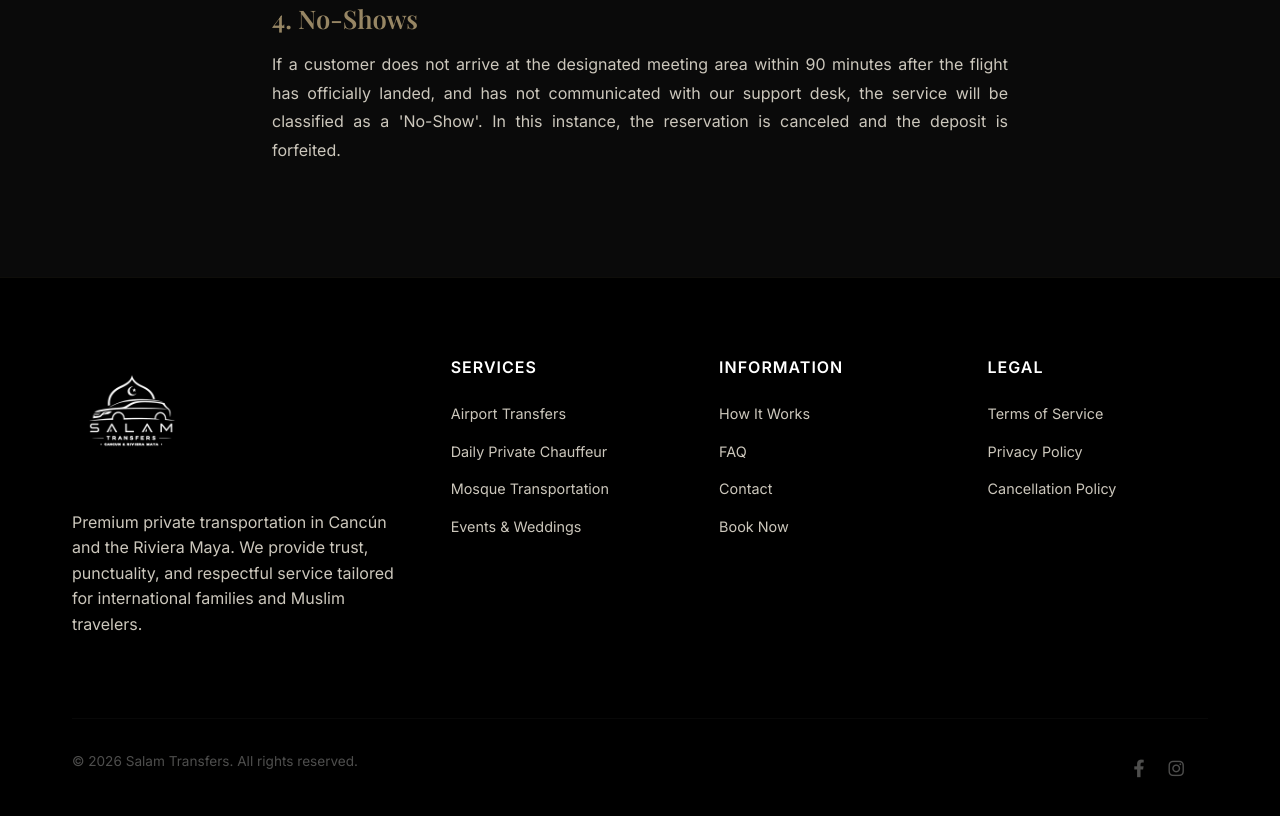
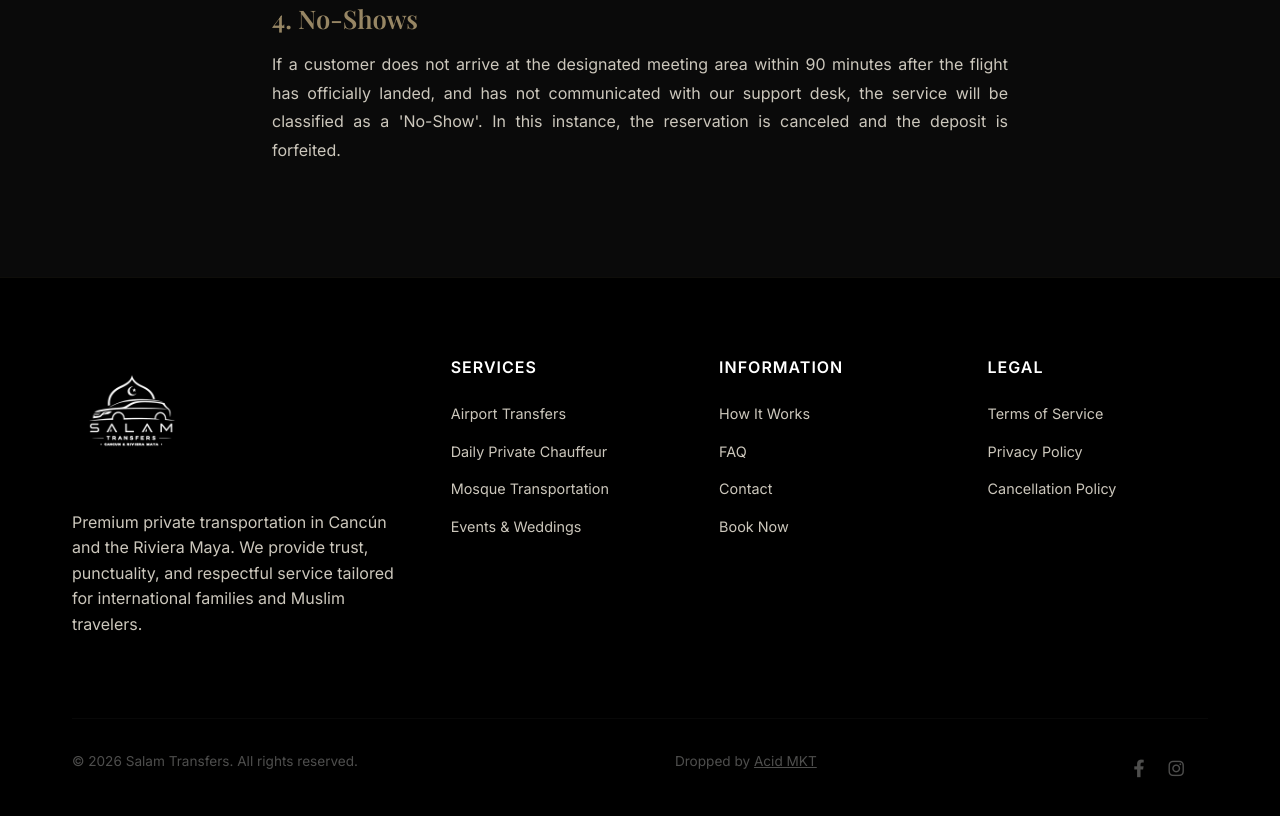
Before and after one commit to AIQROO/salam-transfers, a website: page cancellation.html in a window 1280 px wide. Shown: the part 943-1759 px from the top of the page. Drawn offline with nearby package versions, Linux system fonts and the light colour scheme; some icons are missing; a web font is replaced by a local one.

Commit message:
chore(footer): crédito 'Dropped by Acid MKT' con link (#1)
Agrega en el pie de página el crédito de la agencia que hizo el sitio,
con link a acidmkt.com. Aprobado por Victor el 2026-11-17.


Claude-Session: https://claude.ai/code/session_013JjYSsbB47vptWphUrTTt8

Co-authored-by: Claude <noreply@anthropic.com>

```diff
--- a/cancellation.html
+++ b/cancellation.html
@@ -121,6 +121,7 @@
       </div>
       <div class="footer-bottom">
         <p class="copyright" data-i18n="footer_rights">© 2026 Salam Transfers. All rights reserved.</p>
+        <p class="copyright">Dropped by <a href="https://acidmkt.com/" target="_blank" rel="noopener" style="color:inherit;text-decoration:underline">Acid MKT</a></p>
         <div class="footer-socials">
           <a href="#" class="social-link" aria-label="Facebook"><i class="fa-brands fa-facebook-f"></i></a>
           <a href="#" class="social-link" aria-label="Instagram"><i class="fa-brands fa-instagram"></i></a>
```
Also changed, not shown: contact.html (+1 -0 lines), faq.html (+1 -0 lines), how-it-works.html (+1 -0 lines), index.html (+1 -0 lines), muslim-friendly.html (+1 -0 lines), privacy.html (+1 -0 lines), routes-prices.html (+1 -0 lines), services.html (+1 -0 lines), terms.html (+1 -0 lines).
